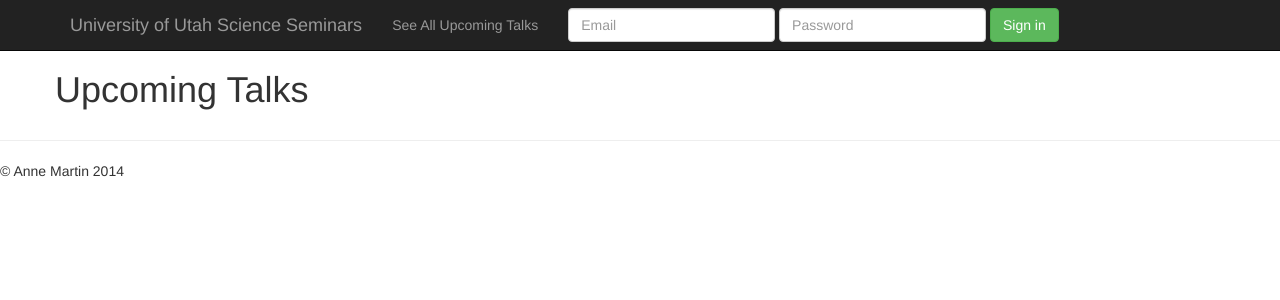
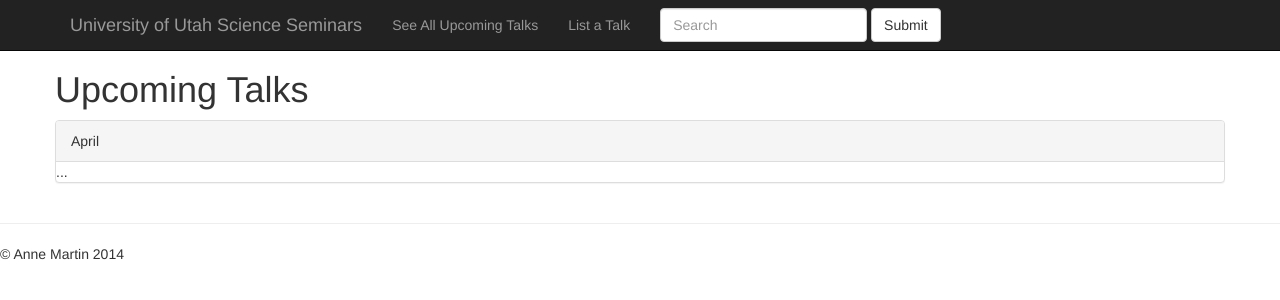
Before and after one commit to annebrogdon/Django_Seminars, a Django app: template static/templates/talks.html in a window 1280 px wide. Shown: the top 300 px of the page. Run offline with Django 3.2, Linux system fonts and the light colour scheme; the template is opened without the code that fills it, so the values that code supplies are empty; parts of the project's set-up code (start-up, migrations or seed data) failed here and were passed over; some libraries are stand-ins or nearby versions.

Commit message:
Fixing Nav to Specs and fixing form

```diff
--- a/src/signups/views.py
+++ b/src/signups/views.py
@@ -30,6 +30,12 @@
 
 def createtalk(request):
 
+    form = SignUpForm(request.POST or None)
+
+    if form.is_valid():
+        save_it = form.save(commit=False)
+        save_it.save()
+
     return render_to_response("createtalk.html",
                               locals(),
                               context_instance=RequestContext(request))
--- a/static/templates/createtalk.html
+++ b/static/templates/createtalk.html
@@ -10,7 +10,7 @@
 
                     <input type='submit'>
                 </form>
-            </div>
+</div>
 
 {% endblock %}
 
--- a/static/templates/navbar.html
+++ b/static/templates/navbar.html
@@ -12,15 +12,15 @@
         <div class="navbar-collapse collapse">
       <ul class="nav navbar-nav">
         <li><a href="{% url "talks" %}">See All Upcoming Talks</a></li>
+        <li><a href="{% url "createtalk" %}">List a Talk</a></li>
         <form class="navbar-form navbar-right" role="form">
             <div class="form-group">
-              <input type="text" placeholder="Email" class="form-control">
+              <input type="text" class="form-control" placeholder="Search">
             </div>
-            <div class="form-group">
-              <input type="password" placeholder="Password" class="form-control">
-            </div>
-            <button type="submit" class="btn btn-success" href="{% url "createtalk" %}" >Sign in</button>
+            <button type="submit" class="btn btn-default">Submit</button>
           </form>
+          <ul class="nav navbar-nav navbar-left">
+
 
 
       </ul>
--- a/static/templates/talks.html
+++ b/static/templates/talks.html
@@ -4,4 +4,14 @@
 
 <h1>Upcoming Talks</h1>
 
+<div class="panel panel-default">
+  <!-- Default panel contents -->
+  <div class="panel-heading">April</div>
+
+  <!-- Table -->
+  <table class="table">
+    ...
+  </table>
+</div>
+
 {% endblock %}
```
Also changed, not shown: static/templates/navbar2.html (+11 -0 lines), 3 other files.
